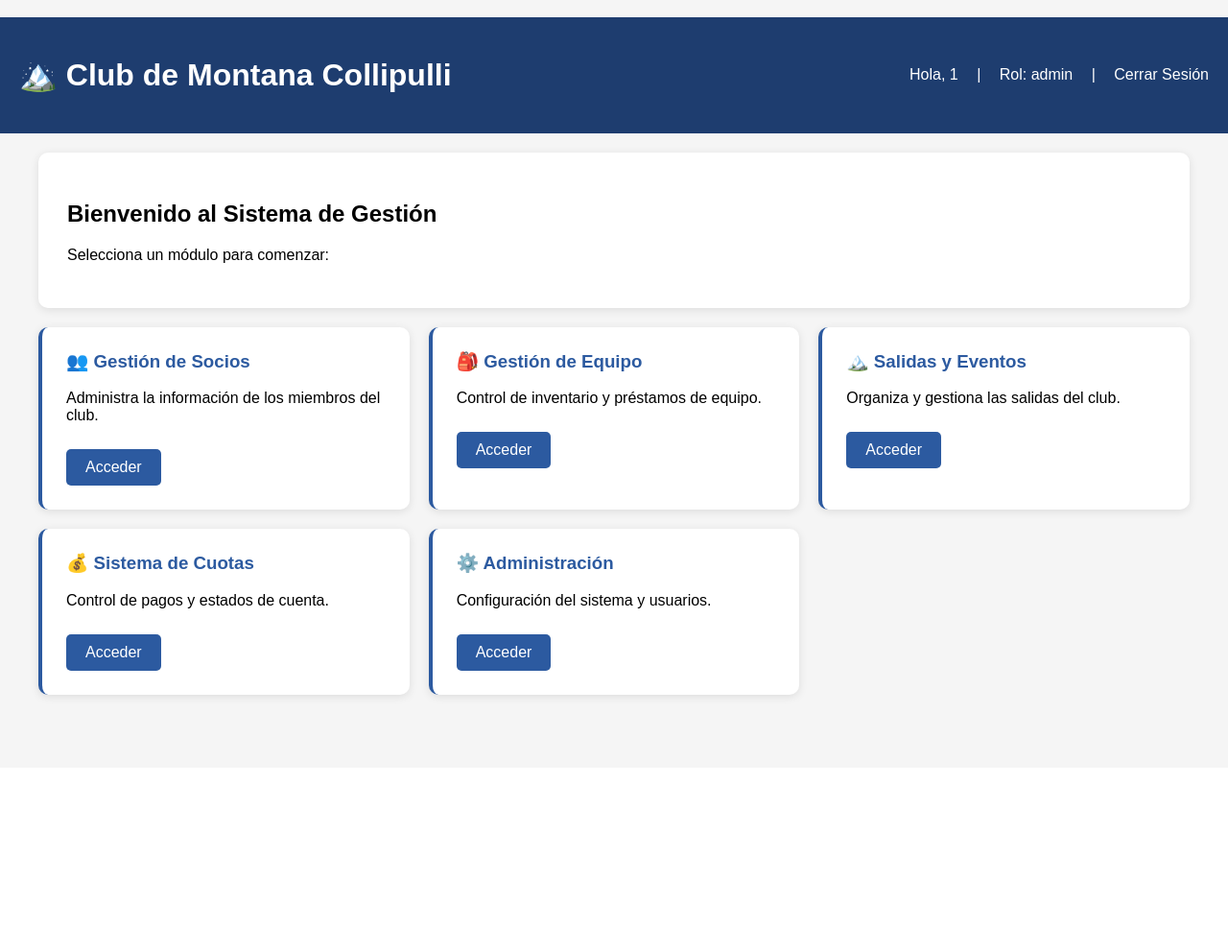
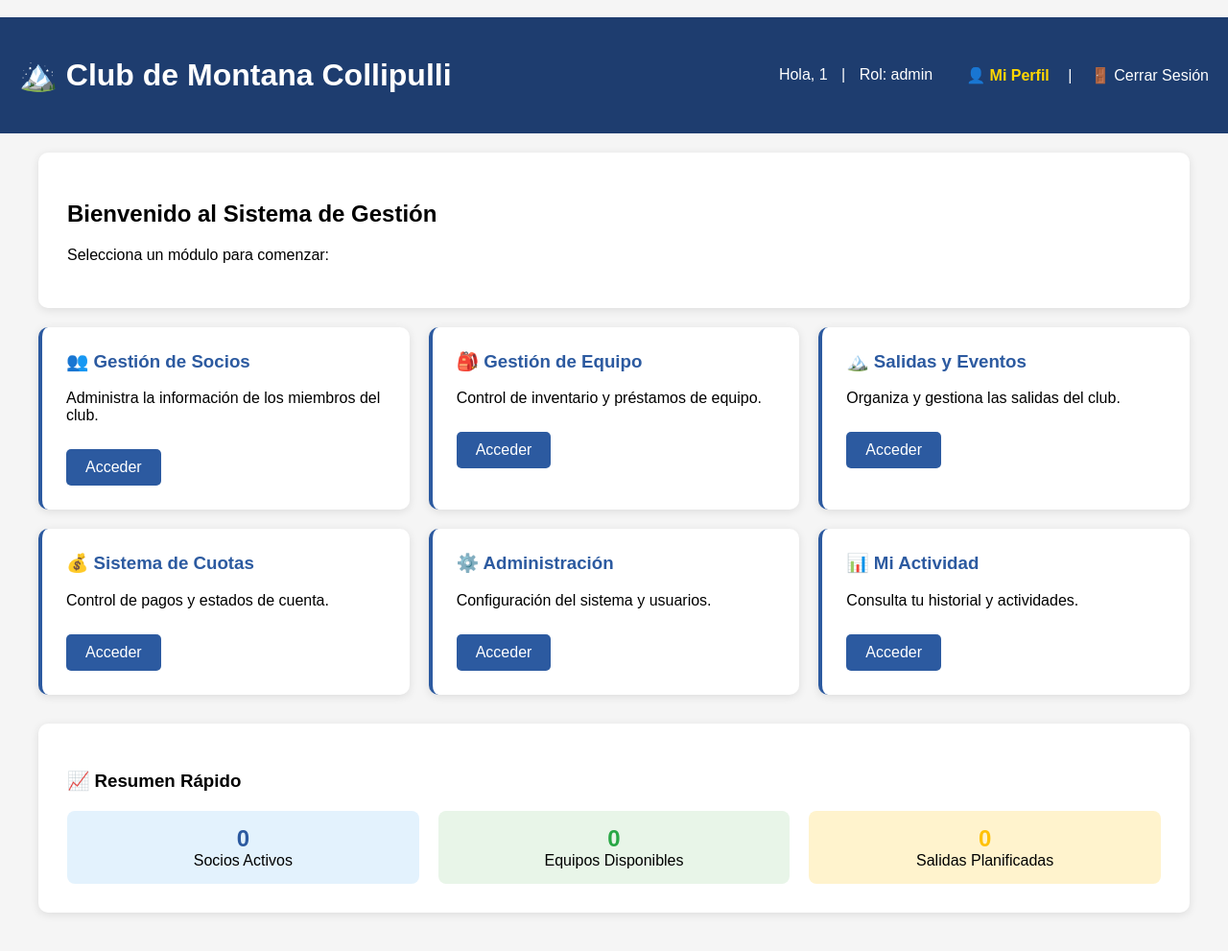
Before and after one commit to carlospipen1/club-montana-php, a PHP site: page /dashboard.php in a window 1280 px wide. Shown: the whole page at 96% size. Before the commit the page ends 732 px from the top, so only its background shows below. Run offline with PHP 8.4, Linux system fonts and the light colour scheme; the visitor is signed in with stand-in values (Sample User, id 1).

Commit message:
feat: Add profile link and statistics to dashboard

```diff
--- a/dashboard.php
+++ b/dashboard.php
@@ -79,17 +79,35 @@ $db = $database->getConnection();
         .logout:hover {
             text-decoration: underline;
         }
+        .user-info {
+            display: flex;
+            align-items: center;
+            gap: 15px;
+        }
+        .profile-link {
+            color: #ffd700;
+            text-decoration: none;
+            font-weight: bold;
+        }
+        .profile-link:hover {
+            text-decoration: underline;
+        }
     </style>
 </head>
 <body>
     <div class="header">
         <h1>🏔️ Club de Montana Collipulli</h1>
-        <div>
-            <span>Hola, <?php echo htmlspecialchars($_SESSION['usuario_nombre']); ?></span>
-            <span style="margin: 0 15px;">|</span>
-            <span>Rol: <?php echo htmlspecialchars($_SESSION['usuario_rol']); ?></span>
-            <span style="margin: 0 15px;">|</span>
-            <a href="logout.php" class="logout">Cerrar Sesión</a>
+        <div class="user-info">
+            <div>
+                <span>Hola, <?php echo htmlspecialchars($_SESSION['usuario_nombre']); ?></span>
+                <span style="margin: 0 10px;">|</span>
+                <span>Rol: <?php echo htmlspecialchars($_SESSION['usuario_rol']); ?></span>
+            </div>
+            <div style="margin-left: 20px;">
+                <a href="perfil.php" class="profile-link">👤 Mi Perfil</a>
+                <span style="margin: 0 15px; color: white;">|</span>
+                <a href="logout.php" class="logout">🚪 Cerrar Sesión</a>
+            </div>
         </div>
     </div>
 
@@ -124,13 +142,67 @@ $db = $database->getConnection();
                 <a href="cuotas.php" class="btn">Acceder</a>
             </div>
 
-            <?php if ($_SESSION['usuario_rol'] === 'admin'): ?>
+            <?php if ($_SESSION['usuario_rol'] === 'admin' || $_SESSION['usuario_rol'] === 'presidente'): ?>
             <div class="module-card">
                 <h3>⚙️ Administración</h3>
                 <p>Configuración del sistema y usuarios.</p>
                 <a href="admin.php" class="btn">Acceder</a>
             </div>
             <?php endif; ?>
+
+            <div class="module-card">
+                <h3>📊 Mi Actividad</h3>
+                <p>Consulta tu historial y actividades.</p>
+                <a href="mi_actividad.php" class="btn">Acceder</a>
+            </div>
+        </div>
+
+        <!-- Estadísticas rápidas -->
+        <div style="margin-top: 30px;">
+            <div class="welcome">
+                <h3>📈 Resumen Rápido</h3>
+                <div style="display: grid; grid-template-columns: repeat(auto-fit, minmax(200px, 1fr)); gap: 20px; margin-top: 20px;">
+                    <div style="text-align: center; padding: 15px; background: #e3f2fd; border-radius: 8px;">
+                        <div style="font-size: 24px; font-weight: bold; color: #2c5aa0;">
+                            <?php
+                            try {
+                                $stmt = $db->query("SELECT COUNT(*) FROM usuarios WHERE estado = 'activo'");
+                                echo $stmt->fetchColumn();
+                            } catch (Exception $e) {
+                                echo "0";
+                            }
+                            ?>
+                        </div>
+                        <div>Socios Activos</div>
+                    </div>
+                    <div style="text-align: center; padding: 15px; background: #e8f5e8; border-radius: 8px;">
+                        <div style="font-size: 24px; font-weight: bold; color: #28a745;">
+                            <?php
+                            try {
+                                $stmt = $db->query("SELECT COUNT(*) FROM equipos WHERE estado = 'disponible'");
+                                echo $stmt->fetchColumn();
+                            } catch (Exception $e) {
+                                echo "0";
+                            }
+                            ?>
+                        </div>
+                        <div>Equipos Disponibles</div>
+                    </div>
+                    <div style="text-align: center; padding: 15px; background: #fff3cd; border-radius: 8px;">
+                        <div style="font-size: 24px; font-weight: bold; color: #ffc107;">
+                            <?php
+                            try {
+                                $stmt = $db->query("SELECT COUNT(*) FROM salidas WHERE estado = 'planificada'");
+                                echo $stmt->fetchColumn();
+                            } catch (Exception $e) {
+                                echo "0";
+                            }
+                            ?>
+                        </div>
+                        <div>Salidas Planificadas</div>
+                    </div>
+                </div>
+            </div>
         </div>
     </div>
 </body>
```
